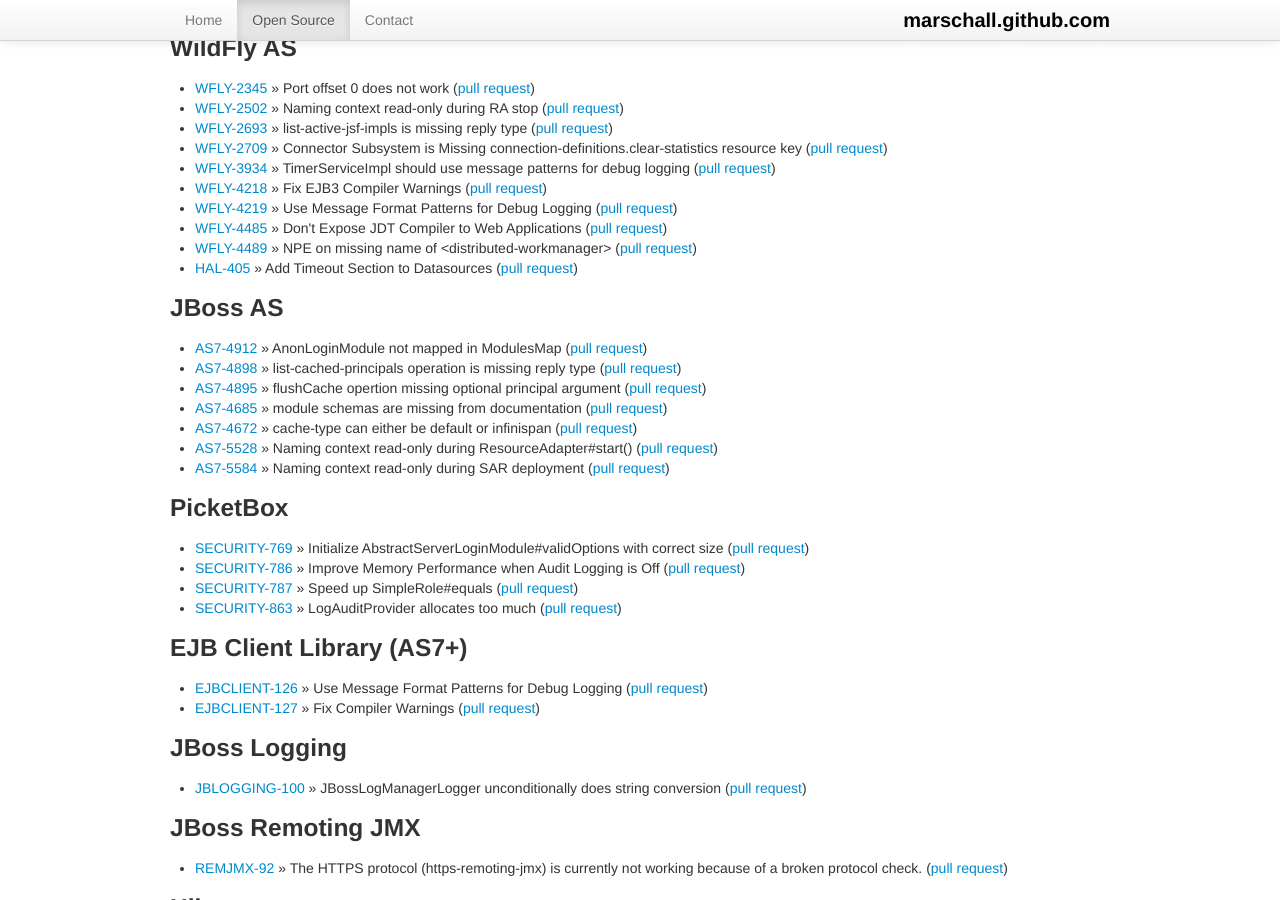
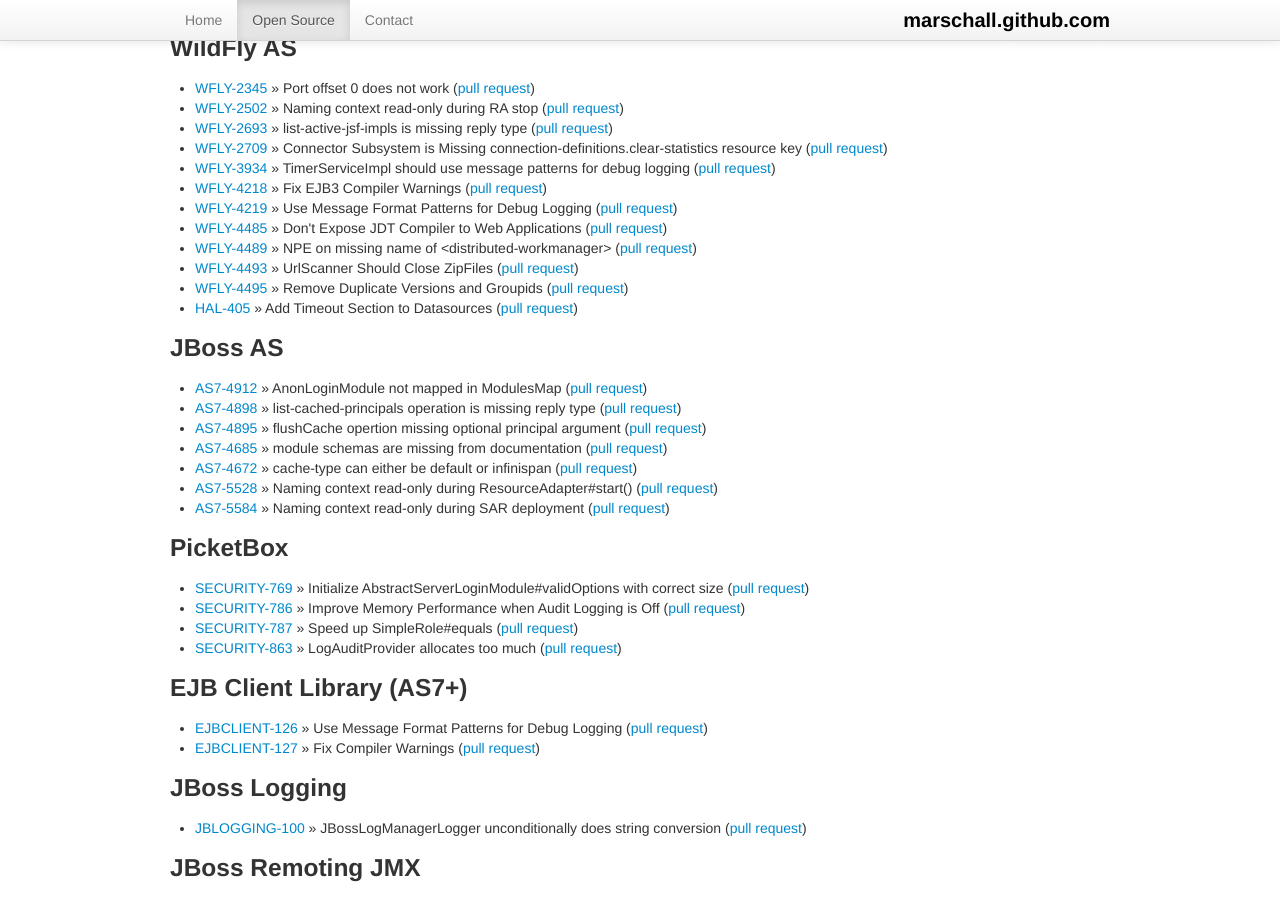
Before and after one commit to marschall/marschall.github.com, a Jekyll site: the page built from open-source.html, in a window 1280 px wide and 900 px high, scrolled down 1302 px. Built offline with Jekyll 4.4.1, drawn with Linux system fonts in a browser that asks for light colours.

Commit message:
add various wildfly issues

```diff
--- a/open-source.html
+++ b/open-source.html
@@ -89,6 +89,14 @@
   <li><a href="https://issues.jboss.org/browse/WFLY-4219">WFLY-4219</a> &raquo; Use Message Format Patterns for Debug Logging (<a href="https://github.com/wildfly/wildfly/pull/7062">pull request</a>)</li>
   <li><a href="https://issues.jboss.org/browse/WFLY-4485">WFLY-4485</a> &raquo; Don't Expose JDT Compiler to Web Applications (<a href="https://github.com/wildfly/wildfly/pull/7308">pull request</a>)</li>
   <li><a href="https://issues.jboss.org/browse/WFLY-4489">WFLY-4489</a> &raquo; NPE on missing name of &lt;distributed-workmanager&gt; (<a href="https://github.com/wildfly/wildfly/pull/7317">pull request</a>)</li>
+<!--
+  <li><a href="https://issues.jboss.org/browse/WFLY-4492">WFLY-4492</a> &raquo; Remove Unused Variables in Connector Subsystem (<a href="https://github.com/wildfly/wildfly/pull/7323">pull request</a>)</li>
+-->
+  <li><a href="https://issues.jboss.org/browse/WFLY-4493">WFLY-4493</a> &raquo; UrlScanner Should Close ZipFiles (<a href="https://github.com/wildfly/wildfly/pull/7324">pull request</a>)</li>
+<!--
+  <li><a href="https://issues.jboss.org/browse/WFLY-4494">WFLY-4494</a> &raquo; Delete Unused WebUtil Class (<a href="https://github.com/wildfly/wildfly/pull/7325">pull request</a>)</li>
+-->
+  <li><a href="https://issues.jboss.org/browse/WFLY-4495">WFLY-4495</a> &raquo; Remove Duplicate Versions and Groupids (<a href="https://github.com/wildfly/wildfly/pull/7326">pull request</a>)</li>
   <li><a href="https://issues.jboss.org/browse/HAL-405">HAL-405</a> &raquo; Add Timeout Section to Datasources (<a href="https://github.com/hal/core/pull/14">pull request</a>)</li>
 </ul>
 <h3>JBoss AS</h3>
```
